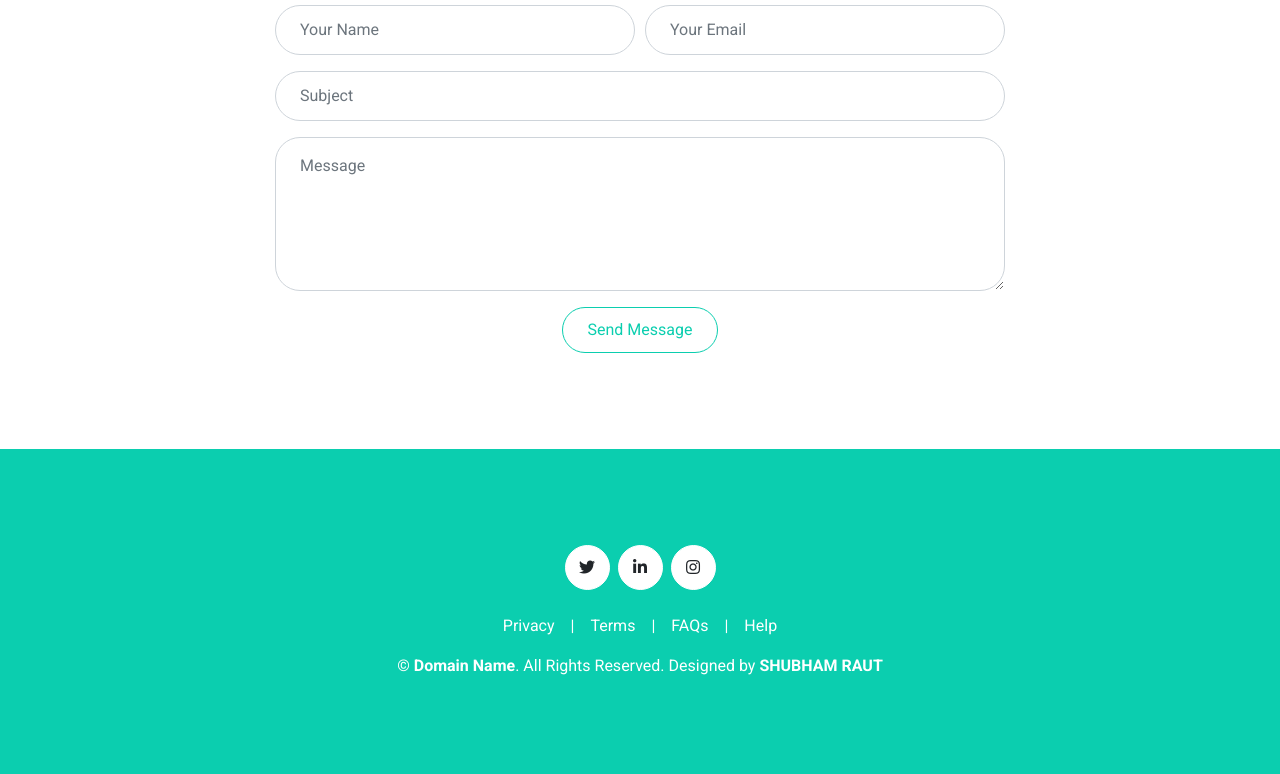
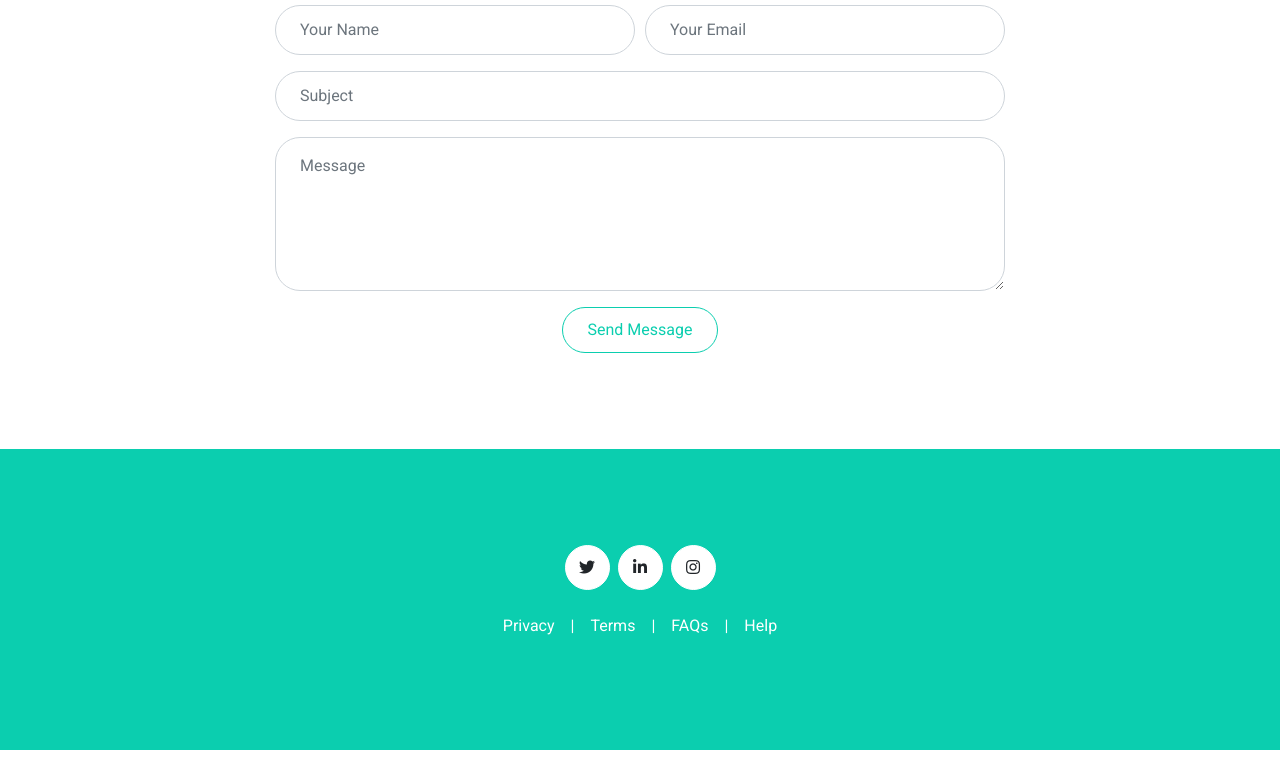
Before and after one commit to shubhamraut789/shubhamraut789.github.io, a plain HTML site: page index.html in a window 1280 px wide. Shown: the part 4838-5612 px from the top of the page. After the commit the page ends 5588 px from the top, so only its background shows below. Drawn offline with nearby package versions, Linux system fonts and the light colour scheme.

```diff
--- a/index.html
+++ b/index.html
@@ -464,7 +464,6 @@
                 <span class="px-3">|</span>
                 <a class="text-white" href="#">Help</a>
             </div>
-            <p class="m-0">&copy; <a class="text-white font-weight-bold" href="#">Domain Name</a>. All Rights Reserved. Designed by <a class="text-white font-weight-bold" href="https://htmlcodex.com">SHUBHAM RAUT</a>
             </p>
         </div>
     </div>
```
Also changed, not shown: LICENSE.txt (deleted), READ-ME.txt (deleted).
